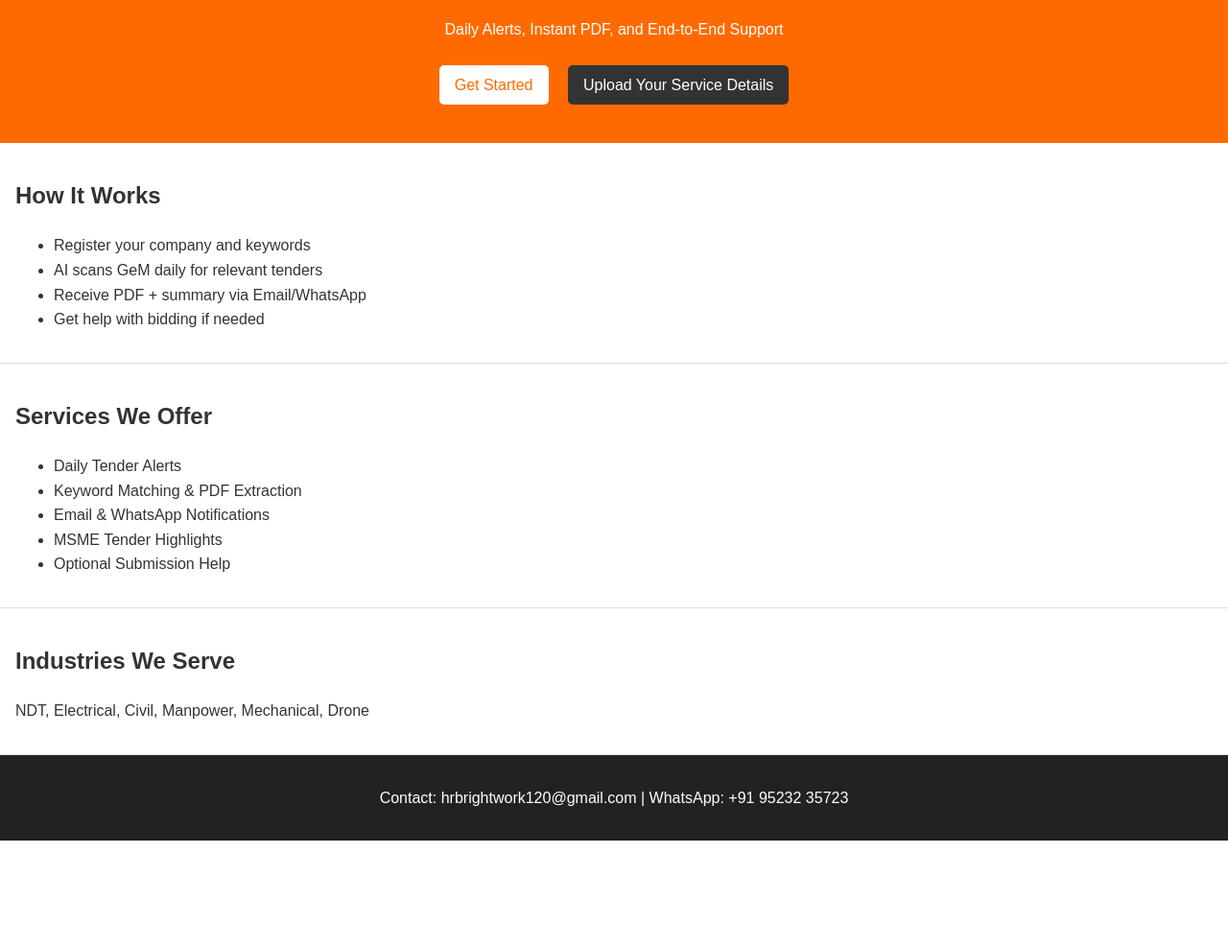
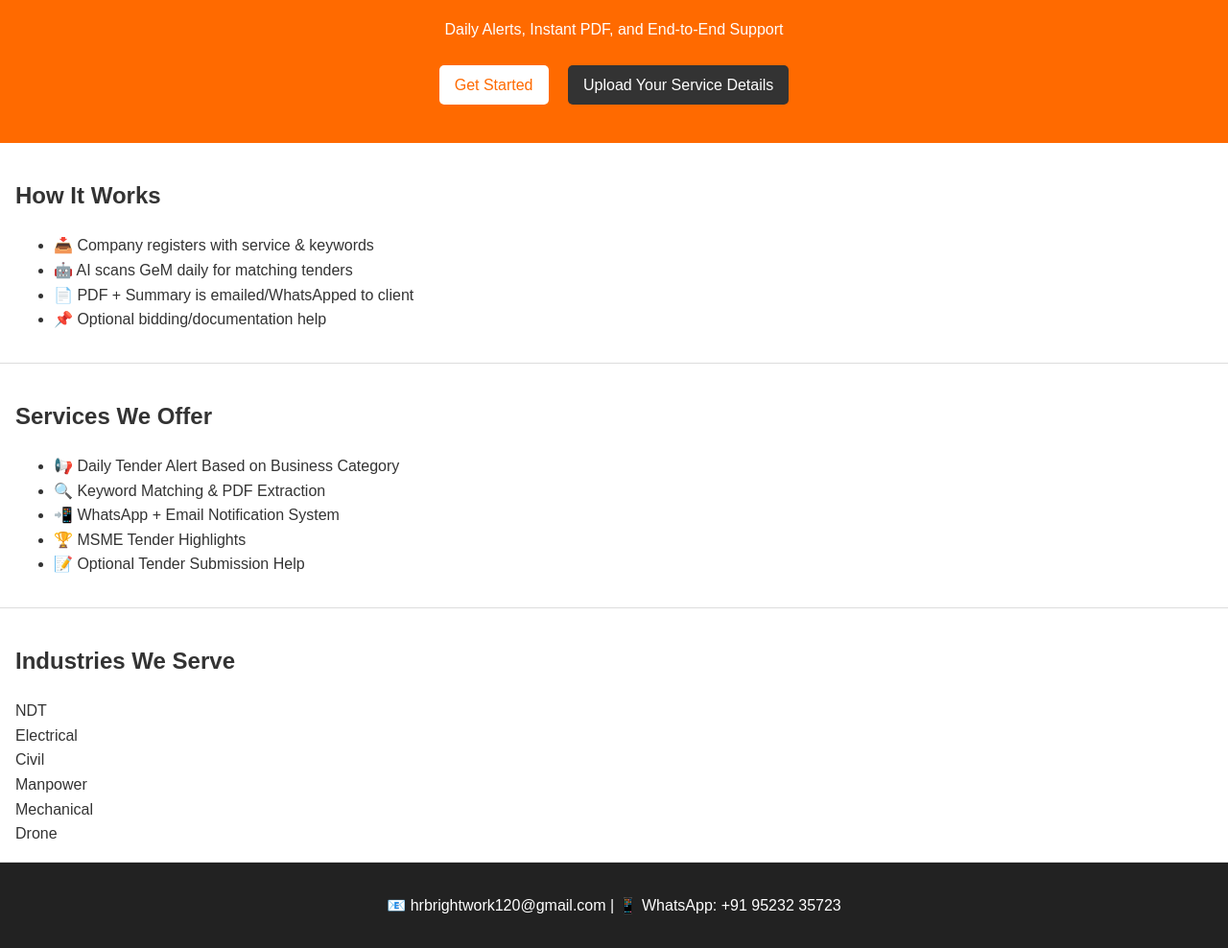
Before and after one commit to mdaamir6870/tenderassist, a plain HTML site: page index.html in a window 1280 px wide. Shown: the part 108-1096 px from the top of the page at 96% size. Before the commit the page ends 984 px from the top, so only its background shows below. Drawn offline with Linux system fonts and the light colour scheme.

Commit message:
Update index.html

```diff
--- a/index.html
+++ b/index.html
@@ -2,42 +2,57 @@
 <html lang="en">
 <head>
   <meta charset="UTF-8" />
-  <meta name="viewport" content="width=device-width, initial-scale=1.0"/>
+  <meta name="viewport" content="width=device-width, initial-scale=1.0" />
   <title>TenderAssist Solutions</title>
   <link rel="stylesheet" href="style.css" />
 </head>
 <body>
   <header class="hero">
-    <h1>Never Miss a Government Tender Again</h1>
-    <p>Daily Alerts, Instant PDF, and End-to-End Support</p>
-    <a href="#" class="btn">Get Started</a>
-    <a href="#" class="btn secondary">Upload Your Service Details</a>
+    <div class="overlay">
+      <h1>Never Miss a Government Tender Again</h1>
+      <p>Daily Alerts, Instant PDF, and End-to-End Support</p>
+      <div class="buttons">
+        <a href="#" class="btn">Get Started</a>
+        <a href="#" class="btn secondary">Upload Your Service Details</a>
+      </div>
+    </div>
   </header>
-  <section class="features">
+
+  <section class="how-it-works">
     <h2>How It Works</h2>
     <ul>
-      <li>Register your company and keywords</li>
-      <li>AI scans GeM daily for relevant tenders</li>
-      <li>Receive PDF + summary via Email/WhatsApp</li>
-      <li>Get help with bidding if needed</li>
+      <li>📥 Company registers with service & keywords</li>
+      <li>🤖 AI scans GeM daily for matching tenders</li>
+      <li>📄 PDF + Summary is emailed/WhatsApped to client</li>
+      <li>📌 Optional bidding/documentation help</li>
     </ul>
   </section>
+
   <section class="services">
     <h2>Services We Offer</h2>
     <ul>
-      <li>Daily Tender Alerts</li>
-      <li>Keyword Matching & PDF Extraction</li>
-      <li>Email & WhatsApp Notifications</li>
-      <li>MSME Tender Highlights</li>
-      <li>Optional Submission Help</li>
+      <li>📢 Daily Tender Alert Based on Business Category</li>
+      <li>🔍 Keyword Matching & PDF Extraction</li>
+      <li>📲 WhatsApp + Email Notification System</li>
+      <li>🏆 MSME Tender Highlights</li>
+      <li>📝 Optional Tender Submission Help</li>
     </ul>
   </section>
+
   <section class="industries">
     <h2>Industries We Serve</h2>
-    <p>NDT, Electrical, Civil, Manpower, Mechanical, Drone</p>
+    <div class="grid">
+      <div>NDT</div>
+      <div>Electrical</div>
+      <div>Civil</div>
+      <div>Manpower</div>
+      <div>Mechanical</div>
+      <div>Drone</div>
+    </div>
   </section>
+
   <footer>
-    <p>Contact: hrbrightwork120@gmail.com | WhatsApp: +91 95232 35723</p>
+    <p>📧 hrbrightwork120@gmail.com | 📱 WhatsApp: +91 95232 35723</p>
   </footer>
 </body>
 </html>
```
